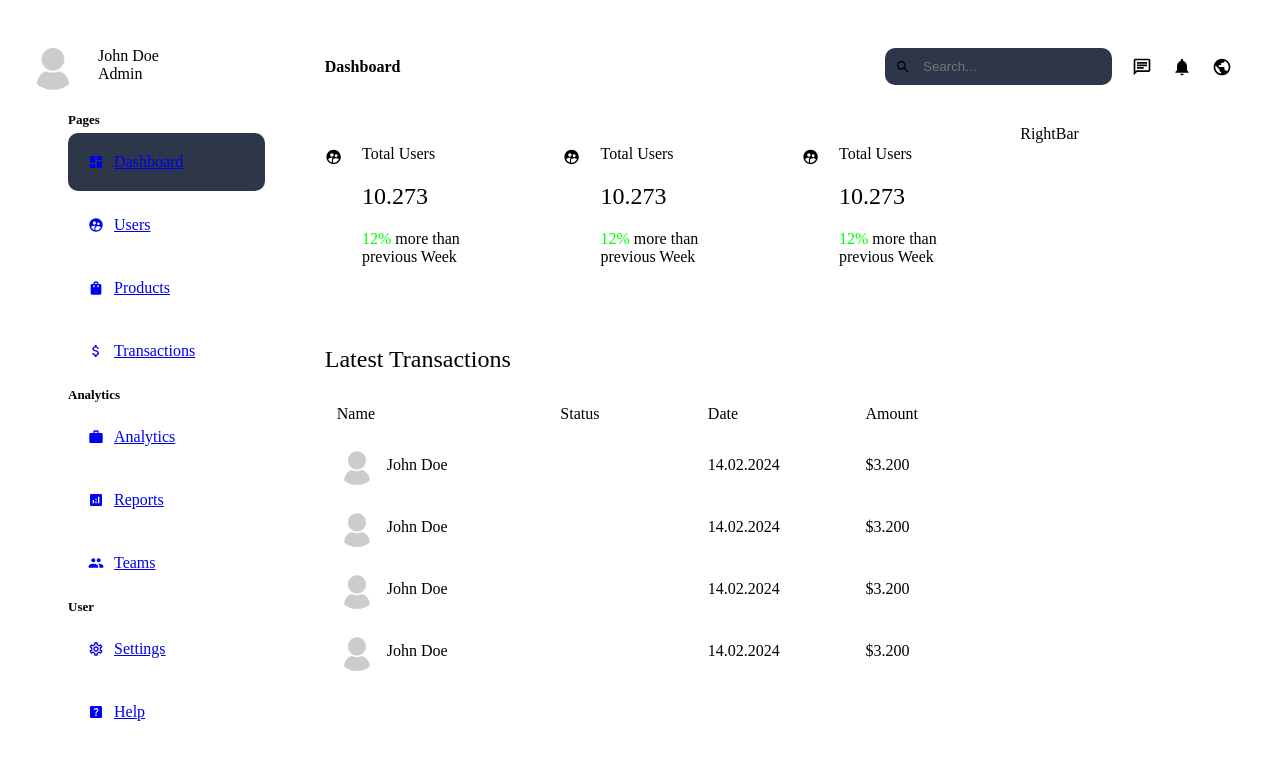
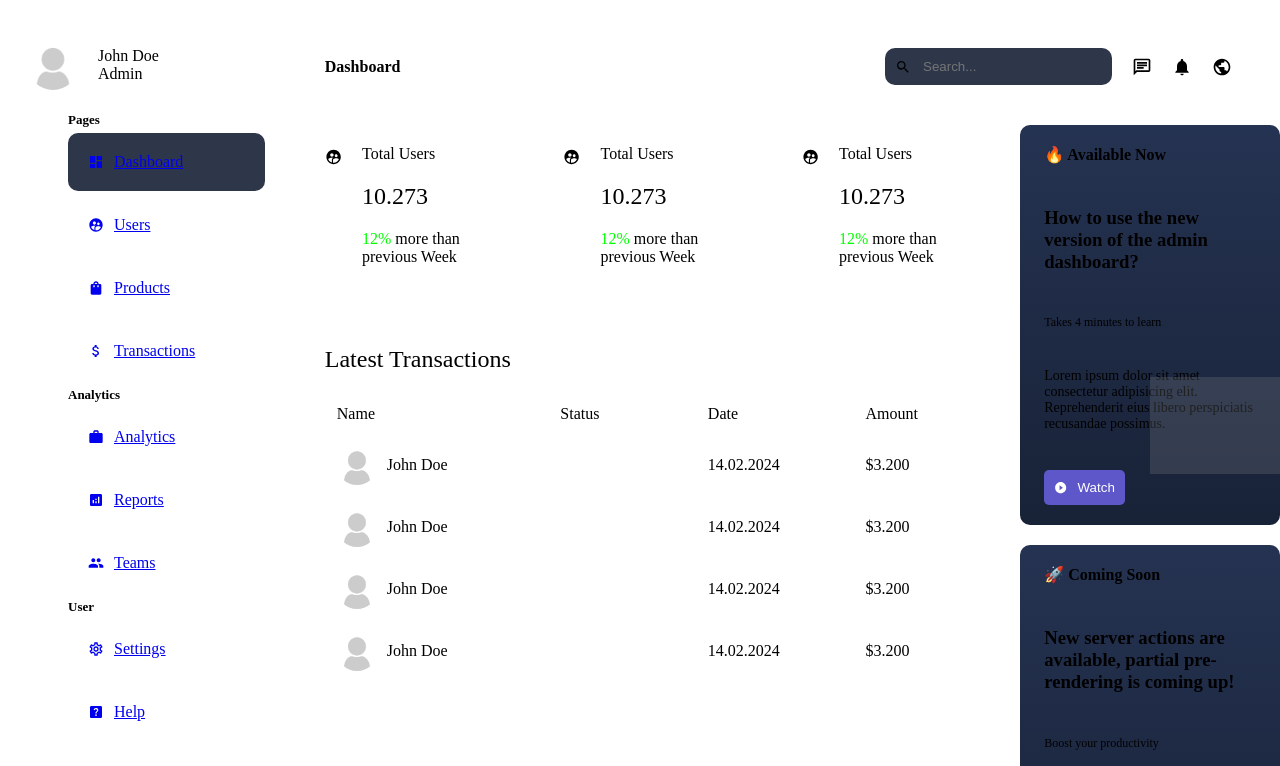
Before and after one commit to CodeguruEdison/nextjs-server-actions, a Next.js app: page /dashboard in a window 1280 px wide. Shown: the top 766 px of the page. Built offline with nearby package versions, Linux system fonts and the light colour scheme; grey boxes are pictures that could not be loaded.

Commit message:
Add footer and enhance right sidebar with new styles and content

```diff
--- a/src/app/dashboard/layout.tsx
+++ b/src/app/dashboard/layout.tsx
@@ -3,6 +3,7 @@
 import { Sidebar } from '../ui/dashaboard/sidebar/sidebar'
 import { Navbar } from '../ui/dashaboard/navbar/navbar'
 import styles from '../ui/dashaboard/dashboard.module.css'
+import Footer from '../ui/dashaboard/footer/footer'
 
 export const DashBoardPageLayout = ({ children }: IDashboardPageLayoutProps) => {
     return (
@@ -13,6 +14,7 @@
             <div className={styles.content}>
                 <Navbar />
                 {children}
+                <Footer />
             </div>
         </div>
     )
--- a/src/app/dashboard/page.tsx
+++ b/src/app/dashboard/page.tsx
@@ -1,7 +1,7 @@
 import { Card } from "../ui/dashaboard/card/card";
 import { IDashboardPageProps } from "./dashboard-type";
 import styles from '../ui/dashaboard/dashboard.module.css'
-import { RightBar } from "../ui/dashaboard/rightbar/rightbar";
+import Rightbar from "../ui/dashaboard/rightbar/rightbar";
 import { Chart } from "../ui/dashaboard/chart/chart";
 import { Transactions } from "../ui/dashaboard/transactions/transactions";
 
@@ -20,7 +20,7 @@
             </div>
 
             <div className={styles.side}>
-                <RightBar />
+                <Rightbar />
             </div>
 
         </div>
--- /dev/null
+++ b/src/app/ui/dashaboard/footer/footer.tsx
@@ -0,0 +1,11 @@
+import React from 'react'
+import styles from './footer.module.css'
+export const Footer = () => {
+    return (
+        <div className={styles.container}>
+            <div className={styles.logo}>Sam Samal Dev</div>
+            <div className={styles.text}>© All rights reserved.</div>
+        </div>
+    )
+}
+export default Footer;
--- a/src/app/ui/dashaboard/rightbar/rightbar.module.css
+++ b/src/app/ui/dashaboard/rightbar/rightbar.module.css
@@ -1,3 +1,58 @@
-.container{
+.container {
+    position: fixed;
+  }
 
-}
+  .item {
+    background: linear-gradient(to top, #182237, #253352);
+    padding: 20px 24px;
+    border-radius: 10px;
+    margin-bottom: 20px;
+    position: relative;
+  }
+
+  .bgContainer {
+    position: absolute;
+    right: 0;
+    bottom: 0;
+    width: 50%;
+    height: 50%;
+  }
+
+  .bg {
+    object-fit: contain;
+    opacity: 0.2;
+  }
+
+  .text {
+    display: flex;
+    flex-direction: column;
+    gap: 24px;
+  }
+
+  .notification {
+    font-weight: bold;
+  }
+
+  .subtitle {
+    color: var(--textSoft);
+    font-weight: 500;
+    font-size: 12px;
+  }
+
+  .desc {
+    color: var(--textSoft);
+    font-size: 14px;
+  }
+
+  .button {
+    padding: 10px;
+    display: flex;
+    align-items: center;
+    gap: 10px;
+    width: max-content;
+    background-color: #5d57c9;
+    color: white;
+    border: none;
+    border-radius: 5px;
+    cursor: pointer;
+  }
--- a/src/app/ui/dashaboard/rightbar/rightbar.tsx
+++ b/src/app/ui/dashaboard/rightbar/rightbar.tsx
@@ -1,7 +1,50 @@
-import React from 'react'
+import Image from "next/image";
+import styles from "./rightbar.module.css";
+import { MdPlayCircleFilled, MdReadMore } from "react-icons/md";
 
-export const RightBar = () => {
+const Rightbar = () => {
     return (
-        <div>RightBar</div>
-    )
-}
+        <div className={styles.container}>
+            <div className={styles.item}>
+                <div className={styles.bgContainer}>
+                    <Image className={styles.bg} src="/astronaut.png" alt="" fill />
+                </div>
+                <div className={styles.text}>
+                    <span className={styles.notification}>🔥 Available Now</span>
+                    <h3 className={styles.title}>
+                        How to use the new version of the admin dashboard?
+                    </h3>
+                    <span className={styles.subtitle}>Takes 4 minutes to learn</span>
+                    <p className={styles.desc}>
+                        Lorem ipsum dolor sit amet consectetur adipisicing elit.
+                        Reprehenderit eius libero perspiciatis recusandae possimus.
+                    </p>
+                    <button className={styles.button}>
+                        <MdPlayCircleFilled />
+                        Watch
+                    </button>
+                </div>
+            </div>
+            <div className={styles.item}>
+                <div className={styles.text}>
+                    <span className={styles.notification}>🚀 Coming Soon</span>
+                    <h3 className={styles.title}>
+                        New server actions are available, partial pre-rendering is coming
+                        up!
+                    </h3>
+                    <span className={styles.subtitle}>Boost your productivity</span>
+                    <p className={styles.desc}>
+                        Lorem ipsum dolor sit amet consectetur adipisicing elit.
+                        Reprehenderit eius libero perspiciatis recusandae possimus.
+                    </p>
+                    <button className={styles.button}>
+                        <MdReadMore />
+                        Learn
+                    </button>
+                </div>
+            </div>
+        </div>
+    );
+};
+
+export default Rightbar;
```
Also changed, not shown: src/app/ui/dashaboard/footer/footer.module.css (added).
